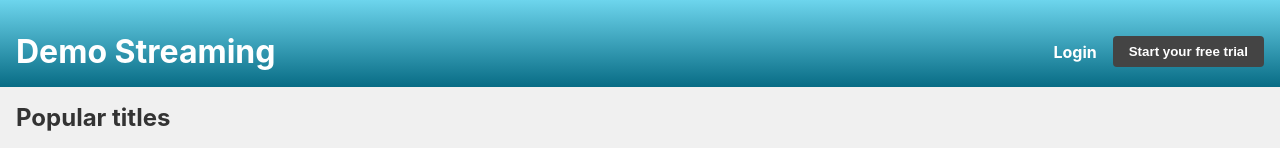
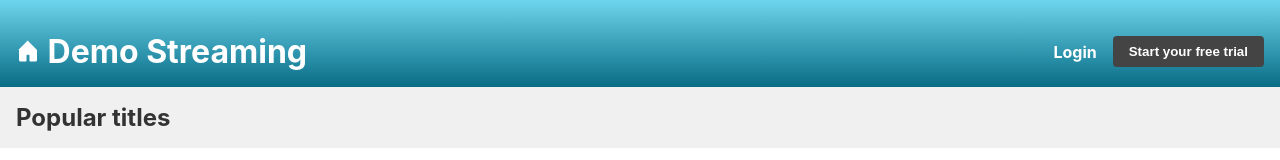
Before and after one commit to Pizzahutt/DemoVideoClub, a React (Create React App) app: page / in a window 1280 px wide. Shown: the top 160 px of the page. Built offline with nearby package versions, Linux system fonts and the light colour scheme.

Commit message:
feat: added Home to Routes to have minimal navigation

```diff
--- a/src/components/Index/Subcomponents/Header.jsx
+++ b/src/components/Index/Subcomponents/Header.jsx
@@ -1,4 +1,5 @@
 import React from "react";
+import { Link } from "react-router-dom";
 
 const Header = () => {
   return (
@@ -14,7 +15,21 @@ const Header = () => {
           alignItems: "center",
         }}
       >
-        <h1 style={{ margin: 0, textAlign: "left" }}> Demo Streaming </h1>
+        <Link to="/" style={{ textDecoration: "none", color: "inherit" }}>
+          <h1 style={{ margin: 0, textAlign: "left" }}>
+            <svg
+              xmlns="http://www.w3.org/2000/svg"
+              width="24"
+              height="24"
+              fill="#fff"
+              viewBox="0 0 16 16"
+            >
+              <path d="M8.354 1.146a.5.5 0 0 0-.708 0l-6 6A.5.5 0 0 0 2 7.5V14a1 1 0 0 0 1 1h3.5a.5.5 0 0 0 .5-.5V11a.5.5 0 0 1 .5-.5h1a.5.5 0 0 1 .5.5v3.5a.5.5 0 0 0 .5.5H13a1 1 0 0 0 1-1V7.5a.5.5 0 0 0-.146-.354l-6-6z" />
+            </svg>{" "}
+            Demo Streaming
+          </h1>
+        </Link>
+
         <div style={{ display: "flex", alignItems: "center", gap: "1rem" }}>
           <span style={{ color: "white", fontWeight: "bold" }}>Login</span>
           <button
```
